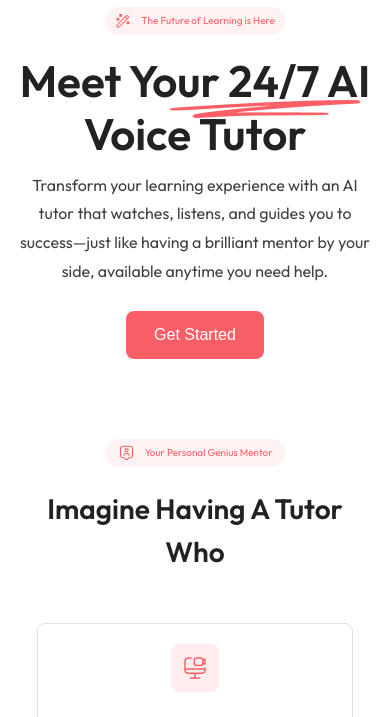
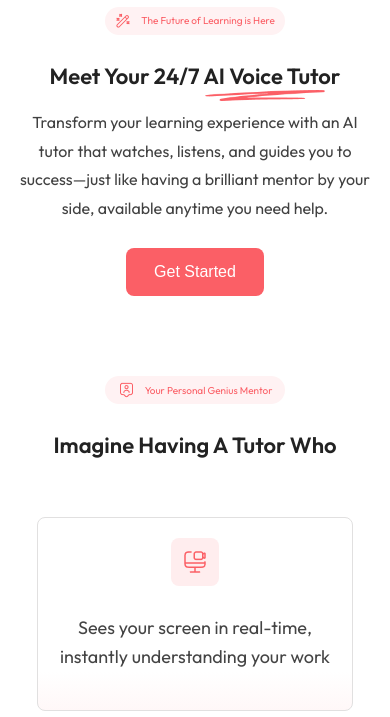
Before and after one commit to Mohd-Murtaza/MasterUnionAssignment, a plain HTML site: page index.html in a window 390 px wide. Shown: the part 72-789 px from the top of the page. Drawn offline with Linux system fonts and the light colour scheme.

Commit message:
fix some css

```diff
--- a/style.css
+++ b/style.css
@@ -20,7 +20,7 @@ body {
     gap: 40px;
   }
 
-  #navFeatures a {
+  #navFeatures>a {
     cursor: pointer;
     text-decoration: none;
     font-size: 18px;
@@ -231,10 +231,21 @@ body {
         display: none;
     }
 
+    #voiceTutor > div > h1 {
+      font-size: 30px;
+      line-height: 42.8px;
+    }
+    #voiceTutor> div:nth-child(2) span {
+      position: absolute;
+      top: 30px;
+    }
+    #voiceTutor > div:nth-child(2)> span > img{
+        width: 120px;
+    }
 
-    #voiceTutor > h1 {
-      font-size: 36px;
-    }
+    #section2 > h1 {
+        font-size: 30px;
+      }
 
     #section2{
         width: 90%;
@@ -273,9 +284,10 @@ body {
       font-size: 14px;
     }
 
-    #voiceTutor > h1 {
-      font-size: 28px;
-    }
+    #voiceTutor > div > h1 {
+        font-size: 22px;
+        line-height: 42.8px;
+      }
 
     #voiceTutor > p {
       font-size: 16px;
@@ -285,7 +297,7 @@ body {
         display: none;
     }
     #section2 > h1 {
-      font-size: 28px;
+      font-size: 22px;
     }
 
     .tags {
```
